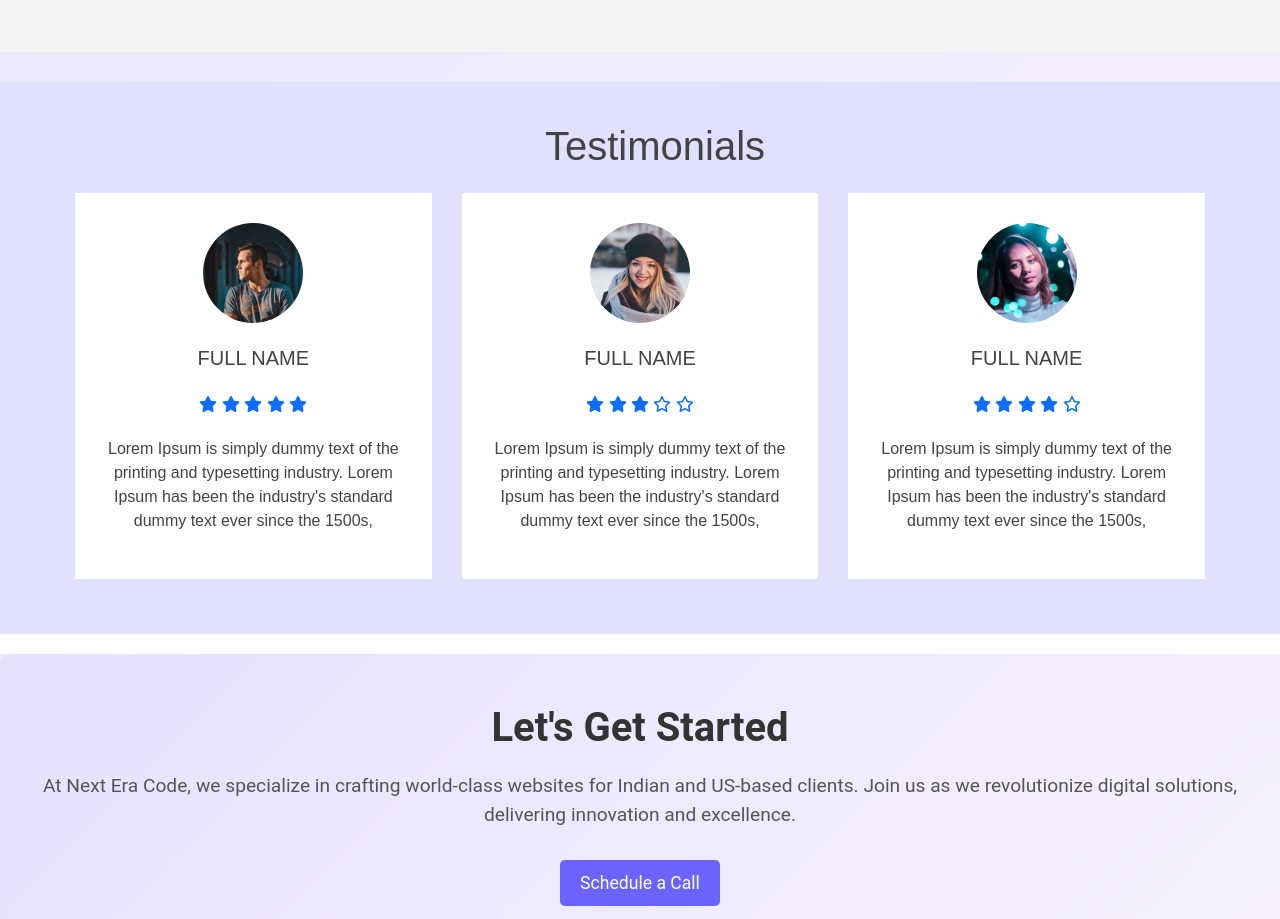
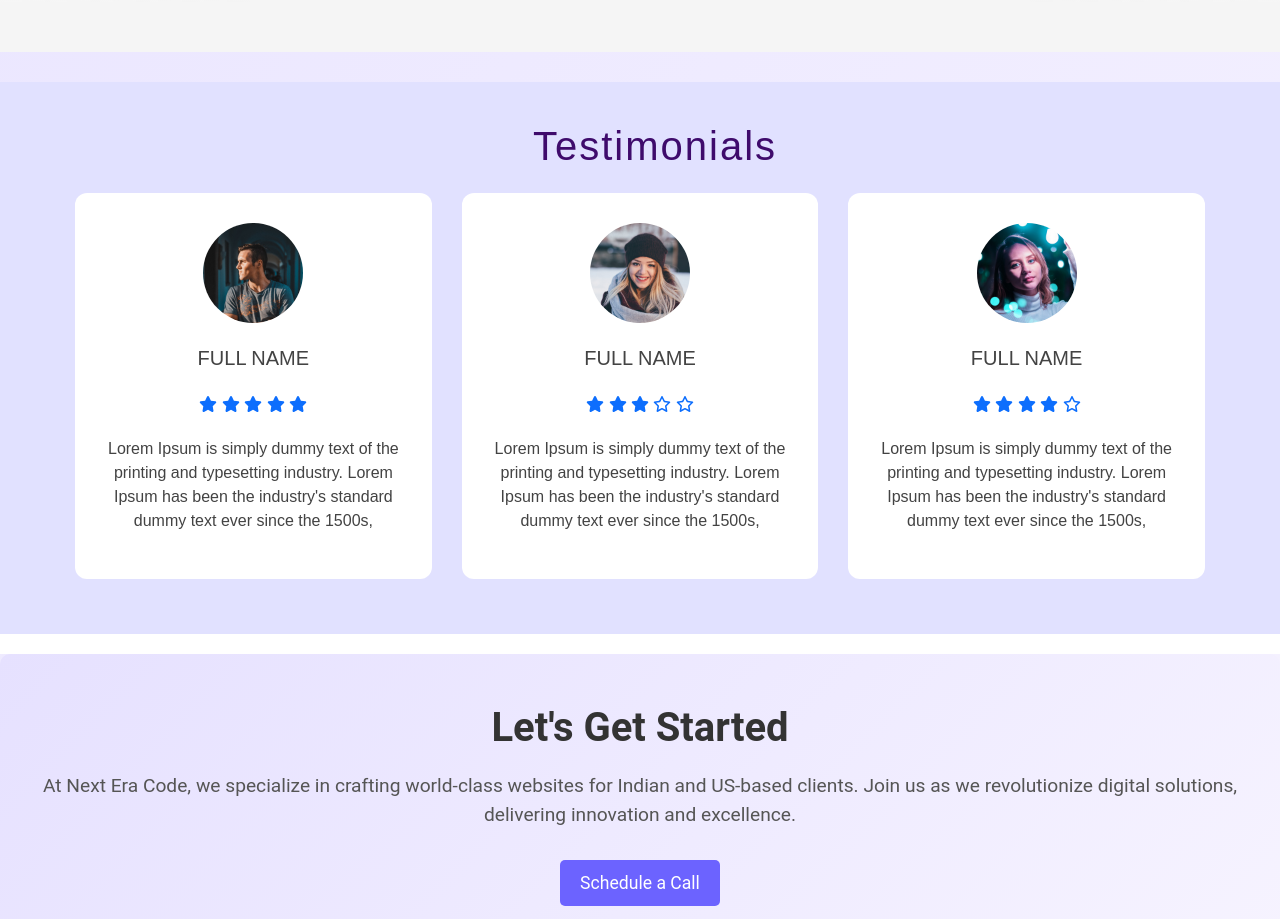
Before and after one commit to Aryan-Lokhande/NextEraCode_Web, a plain HTML site: page index.html in a window 1280 px wide. Shown: the part 1174-2093 px from the top of the page. Drawn offline with nearby package versions, Linux system fonts and the light colour scheme; a script that the page names is missing.

Commit message:
Update style.css
border-radius is add to testimonial cards, as discuss in 20/01/25 Scrum

```diff
--- a/style/style.css
+++ b/style/style.css
@@ -23,7 +23,6 @@ body {
   color: white;
   padding: 100px 0;
   text-align: center;
-  /* font-family: roboto; */
 }
 .hero-btn {
   margin-top: 20px;
@@ -82,12 +81,7 @@ footer {
   background-color: #007bff;
 }
 
-/* .summary{
-  background-color: #6e4eb1;
-  color: #fff;
-} */
-
-/* Base Div Styling */
+/*Feature Base Div Styling */
 .pop-up {
   background-color: #fff;
   border: 1px solid #ccc;
@@ -170,7 +164,6 @@ footer {
 }
 
 .client-section {
-  /* border: 2px solid violet;   */
   margin-bottom: 30px;
   position: relative;
   display: flex;
@@ -187,7 +180,6 @@ footer {
   padding-left: 20px;
 }
 .logos {
-  /* border: 2px solid black; */
   overflow: hidden;
   height: 100px;
   white-space: nowrap;
@@ -218,7 +210,6 @@ footer {
   z-index: 2;
 }
 .logos-slide {
-  /* border: 2px solid black; */
   display: inline-block;
   animation: 25s slide infinite linear;
 }
@@ -247,28 +238,27 @@ footer {
 }
 .testimonial-inner h1 {
   margin-left: 30px;
+  color: #3f0b6c;
+  letter-spacing: 2px;
 }
 
 .testimonial-row {
-  /* border: 1px solid;  */
   display: flex;
   flex-wrap: wrap;
   justify-content: center;
 }
 .testimonial-col {
-  /* border: 1px solid;  */
   flex: 33.33%;
   max-width: 33.33%;
   box-sizing: border-box;
   padding: 15px;
 }
 .testimonial {
-  /* border: 1px solid;  */
+  border-radius: 12px;
   background: #fff;
   padding: 30px;
 }
 .testimonial img {
-  /* border: 1px solid;  */
   width: 100px;
   height: 100px;
   border-radius: 50%;
@@ -303,5 +293,3 @@ footer {
 /* testimonial section ends */
 
 /* ************* Home Page End ************* */
-
-/* **************** Service Page Start *************** */
```
